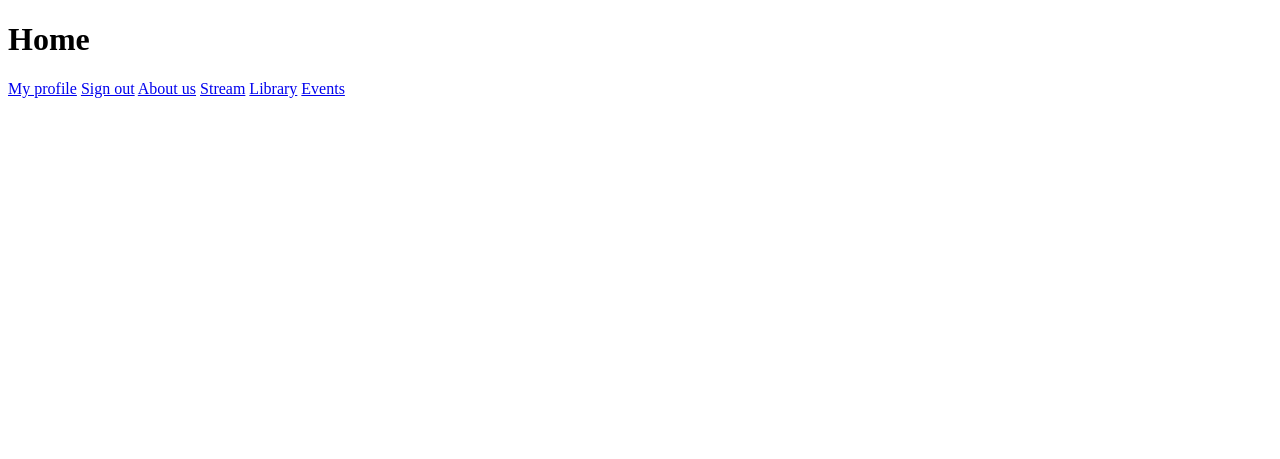
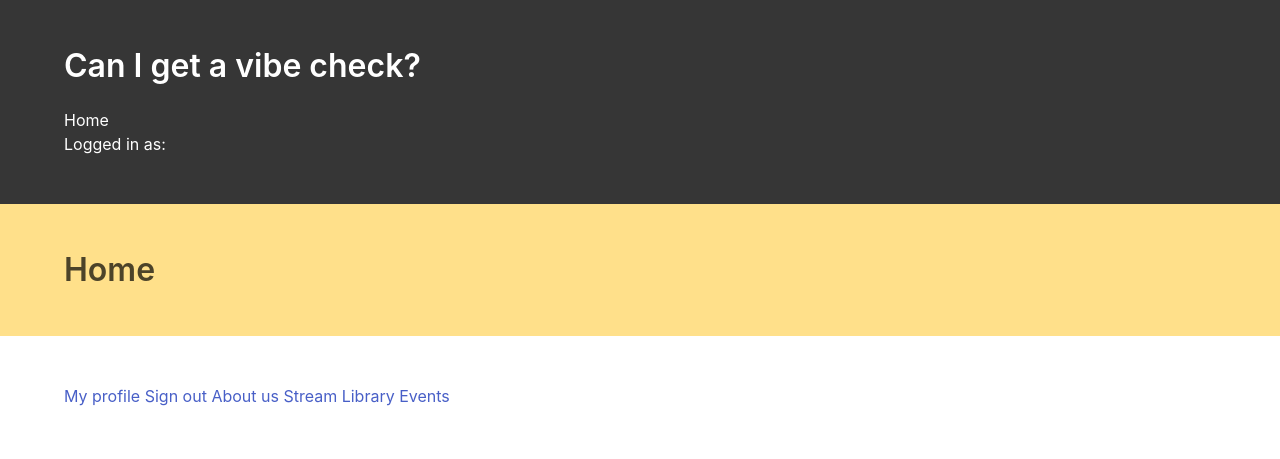
Before and after one commit to kakiryan/comp426FinalProject, a plain HTML site: page home.html in a window 1280 px wide. Drawn offline with nearby package versions, Linux system fonts and the light colour scheme.

Commit message:
small changes

```diff
--- a/home.html
+++ b/home.html
@@ -4,18 +4,42 @@
         <meta charset="UTF-8">
         <meta name="viewport" content="width=device-width, initial-scale=1.0">
         <link rel="stylesheet" href="stylesheet.css"/>
+        <link rel="stylesheet" href="node_modules/bulma/css/bulma.css"/>
         <title>Can I get a vibe check . com</title>
     </head>
 
     <body>
         <!--<div id="root"></div>-->
 
-        <h1>Home</h1>
+        <body>
+            <!--<div id="root"></div>-->
+
+            <section class="hero is-dark is full-height">
+                <div class="hero-body">
+                    <div class="container">
+                        <h1 class="title">Can I get a vibe check?</h1>
+                        <h1 class="home"> Home</h1>
+                        <h2 class="credentials"> Logged in as: </h2>
+                    </div>
+                </div>
+            </section>
+            <section class = "hero is-warning">
+                <div class="hero-body">
+                    <div class="container">
+                        <h1 class="title">Home</h1>
+                    </div>
+                </div>
+            </section>
+        </body>
+        <div class="hero-body">
+            <div class="container">
                 <a href = "myprofile.html">My profile</a>
                 <a href = "index.html">Sign out</a>
                 <a href = "about.html">About us</a>
                 <a href = "streampage.html">Stream</a>
                 <a href = "library.html">Library</a>
                 <a href = "eventspage.html">Events</a>
+            </div>
+        </div>
     </body>
 </html>
```
Lines whose indentation alone changed are shown as unchanged.
